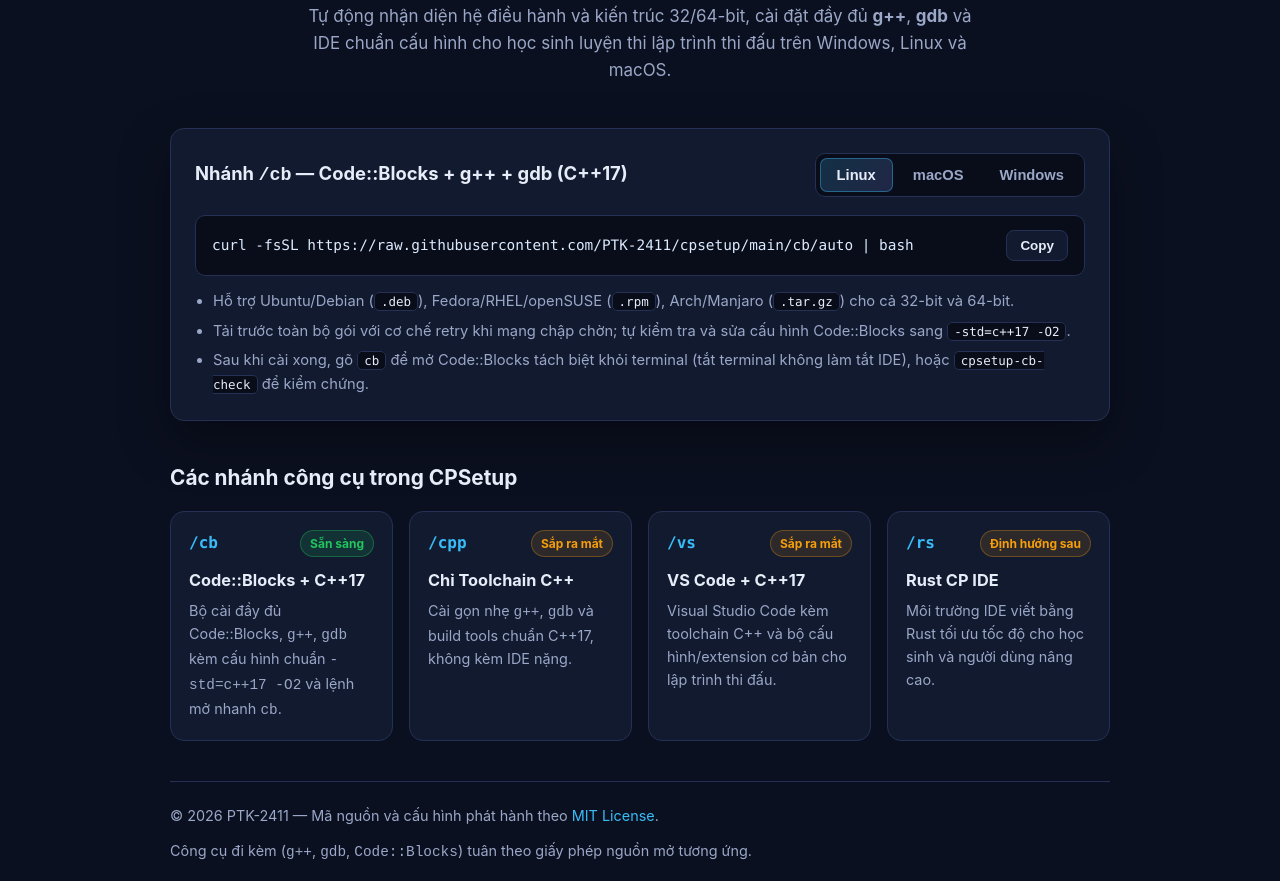
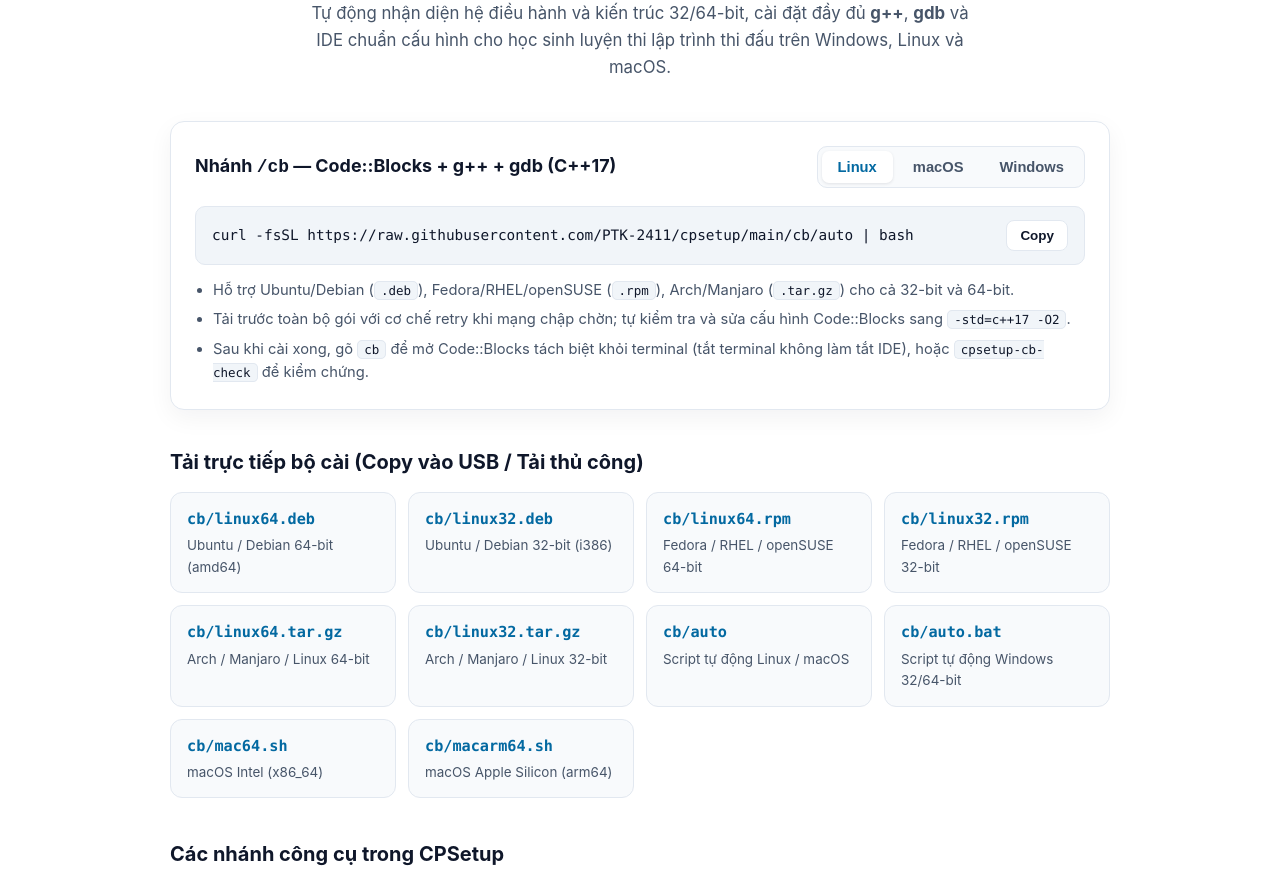
Before and after one commit to PTK-2411/cpsetup, a plain HTML site: page index.html in a window 1280 px wide. Shown: the part 297-1178 px from the top of the page. Drawn offline with Linux system fonts and the light colour scheme.

Commit message:
feat: publish cb packages to repo and update index.html light theme with direct downloads

```diff
--- a/index.html
+++ b/index.html
@@ -7,16 +7,19 @@
   <meta name="description" content="Bộ cài đặt chuẩn hóa môi trường lập trình thi đấu C++17 (-std=c++17 -O2) cho Windows, Linux và macOS." />
   <style>
     :root {
-      --bg: #0b1020;
-      --bg-card: #121a2f;
-      --bg-code: #090d19;
-      --border: #243154;
-      --text: #e6ecf8;
-      --muted: #9aa7c7;
-      --accent: #38bdf8;
-      --accent-2: #818cf8;
-      --success: #22c55e;
-      --warn: #f59e0b;
+      --bg: #ffffff;
+      --bg-soft: #f8fafc;
+      --bg-code: #f1f5f9;
+      --border: #e2e8f0;
+      --text: #0f172a;
+      --muted: #475569;
+      --accent: #0284c7;
+      --accent-hover: #0369a1;
+      --accent-soft: #e0f2fe;
+      --success: #15803d;
+      --success-bg: #dcfce7;
+      --warn: #b45309;
+      --warn-bg: #fef3c7;
       --radius: 14px;
     }
 
@@ -28,10 +31,7 @@
 
     body {
       font-family: -apple-system, BlinkMacSystemFont, "Segoe UI", Roboto, Inter, Helvetica, Arial, sans-serif;
-      background:
-        radial-gradient(900px 500px at 15% -10%, rgba(56, 189, 248, 0.14), transparent 60%),
-        radial-gradient(800px 450px at 90% 0%, rgba(129, 140, 248, 0.14), transparent 60%),
-        var(--bg);
+      background: var(--bg);
       color: var(--text);
       line-height: 1.6;
       min-height: 100vh;
@@ -49,7 +49,7 @@
     .container {
       max-width: 980px;
       margin: 0 auto;
-      padding: 32px 20px 64px;
+      padding: 28px 20px 64px;
     }
 
     header {
@@ -57,7 +57,9 @@
       justify-content: space-between;
       align-items: center;
       gap: 16px;
-      margin-bottom: 48px;
+      padding-bottom: 18px;
+      border-bottom: 1px solid var(--border);
+      margin-bottom: 42px;
     }
 
     .brand {
@@ -67,6 +69,7 @@
       font-weight: 800;
       font-size: 1.25rem;
       letter-spacing: -0.02em;
+      color: var(--text);
     }
 
     .brand-badge {
@@ -76,8 +79,8 @@
       width: 36px;
       height: 36px;
       border-radius: 10px;
-      background: linear-gradient(135deg, var(--accent), var(--accent-2));
-      color: #06101f;
+      background: var(--accent);
+      color: #ffffff;
       font-family: ui-monospace, SFMono-Regular, Menlo, Consolas, monospace;
       font-weight: 900;
       font-size: 0.95rem;
@@ -87,11 +90,11 @@
       display: flex;
       gap: 18px;
       font-size: 0.95rem;
-      color: var(--muted);
     }
 
     .nav-links a {
       color: var(--muted);
+      font-weight: 500;
     }
 
     .nav-links a:hover {
@@ -100,50 +103,43 @@
 
     .hero {
       text-align: center;
-      margin-bottom: 44px;
+      margin-bottom: 40px;
     }
 
     .pill {
       display: inline-flex;
       align-items: center;
-      gap: 8px;
-      padding: 6px 14px;
+      padding: 5px 14px;
       border-radius: 999px;
-      border: 1px solid var(--border);
-      background: rgba(18, 26, 47, 0.85);
-      color: var(--accent);
+      background: var(--accent-soft);
+      color: var(--accent-hover);
       font-size: 0.85rem;
       font-weight: 600;
-      margin-bottom: 18px;
+      margin-bottom: 16px;
     }
 
     h1 {
-      font-size: clamp(2rem, 5vw, 3.1rem);
+      font-size: clamp(2rem, 5vw, 3rem);
       line-height: 1.15;
       letter-spacing: -0.03em;
-      margin-bottom: 16px;
-    }
-
-    .gradient-text {
-      background: linear-gradient(135deg, #f8fafc 20%, var(--accent) 70%, var(--accent-2));
-      -webkit-background-clip: text;
-      -webkit-text-fill-color: transparent;
+      margin-bottom: 14px;
+      color: var(--text);
     }
 
     .hero p {
       max-width: 680px;
       margin: 0 auto;
       color: var(--muted);
-      font-size: 1.06rem;
+      font-size: 1.05rem;
     }
 
     .install-card {
-      background: var(--bg-card);
+      background: var(--bg);
       border: 1px solid var(--border);
       border-radius: var(--radius);
       padding: 24px;
-      box-shadow: 0 20px 50px rgba(0, 0, 0, 0.35);
-      margin-bottom: 40px;
+      box-shadow: 0 8px 24px rgba(15, 23, 42, 0.05);
+      margin-bottom: 36px;
     }
 
     .install-header {
@@ -156,13 +152,13 @@
     }
 
     .install-title {
-      font-size: 1.15rem;
+      font-size: 1.12rem;
       font-weight: 700;
     }
 
     .tabs {
       display: inline-flex;
-      background: var(--bg-code);
+      background: var(--bg-soft);
       border: 1px solid var(--border);
       border-radius: 10px;
       padding: 4px;
@@ -186,9 +182,9 @@
     }
 
     .tab-btn.active {
-      background: linear-gradient(135deg, rgba(56, 189, 248, 0.2), rgba(129, 140, 248, 0.2));
-      color: var(--text);
-      border: 1px solid rgba(56, 189, 248, 0.4);
+      background: #ffffff;
+      color: var(--accent-hover);
+      box-shadow: 0 1px 3px rgba(15, 23, 42, 0.1);
     }
 
     .panel {
@@ -200,7 +196,6 @@
     }
 
     .cmd-box {
-      position: relative;
       display: flex;
       align-items: center;
       justify-content: space-between;
@@ -208,44 +203,45 @@
       background: var(--bg-code);
       border: 1px solid var(--border);
       border-radius: 10px;
-      padding: 14px 16px;
-      margin-bottom: 14px;
+      padding: 13px 16px;
+      margin-bottom: 12px;
       overflow-x: auto;
     }
 
     .cmd-box code {
       font-family: ui-monospace, SFMono-Regular, Menlo, Consolas, monospace;
       font-size: 0.9rem;
-      color: #dbeafe;
+      color: #0f172a;
       white-space: nowrap;
     }
 
     .copy-btn {
       flex-shrink: 0;
       border: 1px solid var(--border);
-      background: var(--bg-card);
+      background: #ffffff;
       color: var(--text);
       padding: 7px 13px;
       border-radius: 8px;
       font-size: 0.84rem;
       font-weight: 600;
       cursor: pointer;
-      transition: border-color 0.15s ease, background 0.15s ease;
     }
 
     .copy-btn:hover {
       border-color: var(--accent);
+      color: var(--accent-hover);
     }
 
     .copy-btn.copied {
       border-color: var(--success);
       color: var(--success);
+      background: var(--success-bg);
     }
 
     .sub-cmds {
       display: grid;
-      gap: 10px;
-      margin-top: 12px;
+      gap: 8px;
+      margin-top: 10px;
     }
 
     .notes {
@@ -270,9 +266,47 @@
     }
 
     .section-title {
-      font-size: 1.3rem;
+      font-size: 1.25rem;
       font-weight: 700;
-      margin-bottom: 16px;
+      margin-bottom: 14px;
+    }
+
+    .download-grid {
+      display: grid;
+      grid-template-columns: repeat(auto-fit, minmax(210px, 1fr));
+      gap: 12px;
+      margin-bottom: 40px;
+    }
+
+    .dl-btn {
+      display: flex;
+      flex-direction: column;
+      gap: 4px;
+      padding: 14px 16px;
+      background: var(--bg-soft);
+      border: 1px solid var(--border);
+      border-radius: 12px;
+      color: var(--text);
+      transition: border-color 0.15s ease, transform 0.15s ease, background 0.15s ease;
+    }
+
+    .dl-btn:hover {
+      text-decoration: none;
+      border-color: var(--accent);
+      background: #ffffff;
+      transform: translateY(-1px);
+    }
+
+    .dl-name {
+      font-family: ui-monospace, SFMono-Regular, Menlo, Consolas, monospace;
+      font-weight: 700;
+      font-size: 0.95rem;
+      color: var(--accent-hover);
+    }
+
+    .dl-desc {
+      font-size: 0.84rem;
+      color: var(--muted);
     }
 
     .grid {
@@ -283,7 +317,7 @@
     }
 
     .card {
-      background: var(--bg-card);
+      background: var(--bg-soft);
       border: 1px solid var(--border);
       border-radius: var(--radius);
       padding: 18px;
@@ -300,7 +334,7 @@
       font-family: ui-monospace, SFMono-Regular, Menlo, Consolas, monospace;
       font-weight: 700;
       font-size: 1rem;
-      color: var(--accent);
+      color: var(--accent-hover);
     }
 
     .status {
@@ -311,15 +345,13 @@
     }
 
     .status.ready {
-      background: rgba(34, 197, 94, 0.14);
+      background: var(--success-bg);
       color: var(--success);
-      border: 1px solid rgba(34, 197, 94, 0.35);
     }
 
     .status.soon {
-      background: rgba(245, 158, 11, 0.12);
+      background: var(--warn-bg);
       color: var(--warn);
-      border: 1px solid rgba(245, 158, 11, 0.3);
     }
 
     .card h3 {
@@ -360,7 +392,7 @@
 
     <section class="hero">
       <div class="pill">Chuẩn thi đấu mặc định: C++17 (-std=c++17 -O2)</div>
-      <h1><span class="gradient-text">Cài đặt môi trường C++ thi đấu</span><br />chỉ với một dòng lệnh</h1>
+      <h1>Cài đặt môi trường C++ thi đấu<br />chỉ với một dòng lệnh</h1>
       <p>
         Tự động nhận diện hệ điều hành và kiến trúc 32/64-bit, cài đặt đầy đủ <strong>g++</strong>, <strong>gdb</strong> và IDE chuẩn cấu hình cho học sinh luyện thi lập trình thi đấu trên Windows, Linux và macOS.
       </p>
@@ -423,6 +455,50 @@
           <li>Kiểm tra sẵn <code>g++</code> và Code::Blocks nếu máy đã cài trước đó, tránh cài trùng lặp.</li>
         </ul>
       </div>
+    </section>
+
+    <h2 class="section-title">Tải trực tiếp bộ cài (Copy vào USB / Tải thủ công)</h2>
+    <section class="download-grid" aria-label="Tải trực tiếp các file cài đặt">
+      <a class="dl-btn" href="./cb/linux64.deb" download>
+        <span class="dl-name">cb/linux64.deb</span>
+        <span class="dl-desc">Ubuntu / Debian 64-bit (amd64)</span>
+      </a>
+      <a class="dl-btn" href="./cb/linux32.deb" download>
+        <span class="dl-name">cb/linux32.deb</span>
+        <span class="dl-desc">Ubuntu / Debian 32-bit (i386)</span>
+      </a>
+      <a class="dl-btn" href="./cb/linux64.rpm" download>
+        <span class="dl-name">cb/linux64.rpm</span>
+        <span class="dl-desc">Fedora / RHEL / openSUSE 64-bit</span>
+      </a>
+      <a class="dl-btn" href="./cb/linux32.rpm" download>
+        <span class="dl-name">cb/linux32.rpm</span>
+        <span class="dl-desc">Fedora / RHEL / openSUSE 32-bit</span>
+      </a>
+      <a class="dl-btn" href="./cb/linux64.tar.gz" download>
+        <span class="dl-name">cb/linux64.tar.gz</span>
+        <span class="dl-desc">Arch / Manjaro / Linux 64-bit</span>
+      </a>
+      <a class="dl-btn" href="./cb/linux32.tar.gz" download>
+        <span class="dl-name">cb/linux32.tar.gz</span>
+        <span class="dl-desc">Arch / Manjaro / Linux 32-bit</span>
+      </a>
+      <a class="dl-btn" href="./cb/auto" download>
+        <span class="dl-name">cb/auto</span>
+        <span class="dl-desc">Script tự động Linux / macOS</span>
+      </a>
+      <a class="dl-btn" href="./cb/auto.bat" download>
+        <span class="dl-name">cb/auto.bat</span>
+        <span class="dl-desc">Script tự động Windows 32/64-bit</span>
+      </a>
+      <a class="dl-btn" href="./cb/mac64.sh" download>
+        <span class="dl-name">cb/mac64.sh</span>
+        <span class="dl-desc">macOS Intel (x86_64)</span>
+      </a>
+      <a class="dl-btn" href="./cb/macarm64.sh" download>
+        <span class="dl-name">cb/macarm64.sh</span>
+        <span class="dl-desc">macOS Apple Silicon (arm64)</span>
+      </a>
     </section>
 
     <h2 class="section-title">Các nhánh công cụ trong CPSetup</h2>
```
Also changed, not shown: 8 other files.
